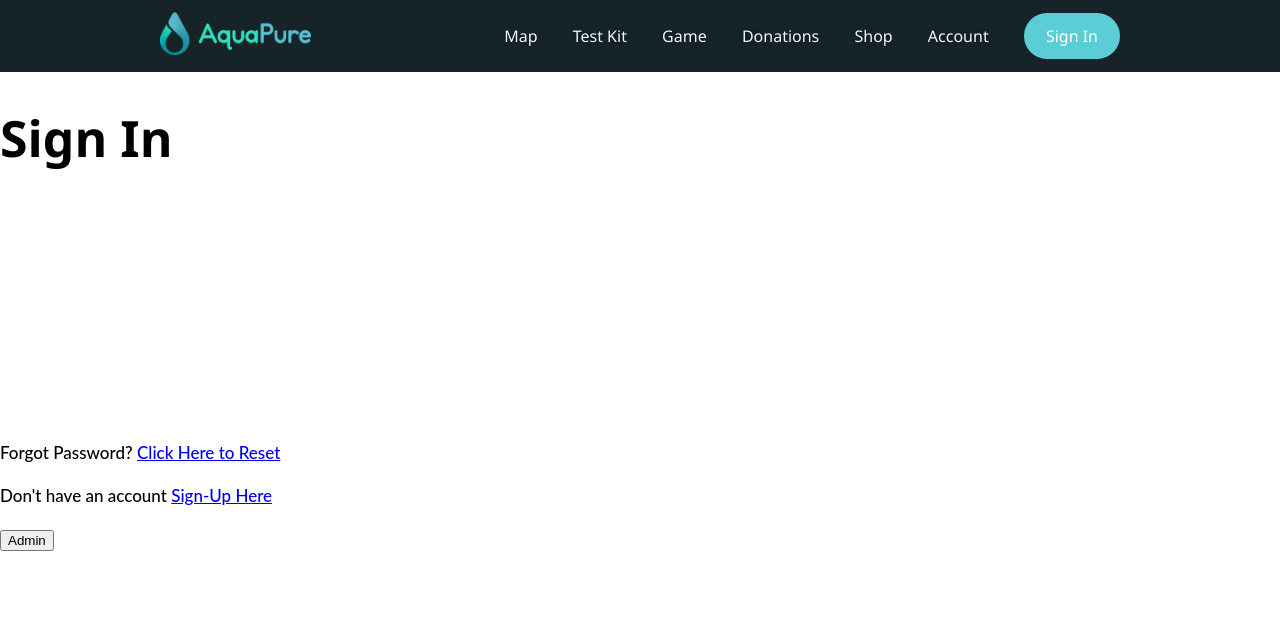
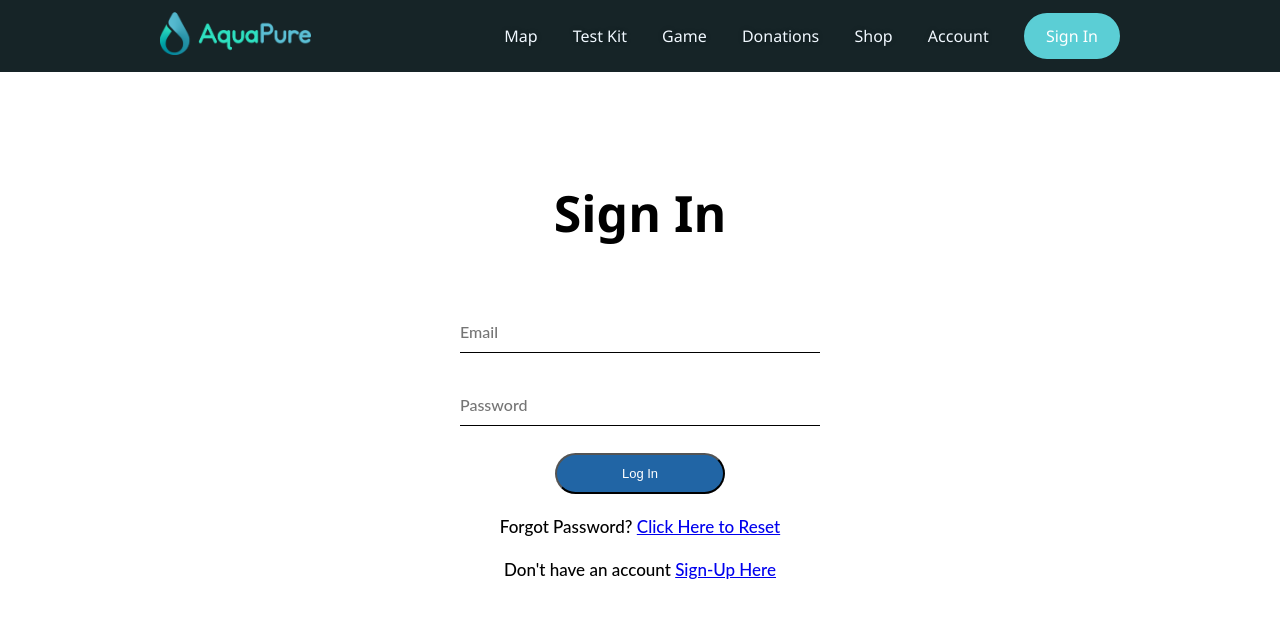
Before and after one commit to datMaul/AquaPure, a React (Create React App) app: page /accounts/login in a window 1280 px wide. Shown: the top 618 px of the page. Built offline with nearby package versions, Linux system fonts and the light colour scheme; what react-chatbot-kit would draw is missing.

Commit message:
SignIn for Eren (Scrum Master)

```diff
--- a/src/pages/accounts/signin/SignIn.css
+++ b/src/pages/accounts/signin/SignIn.css
@@ -1,32 +1,21 @@
-/* Page */
-.SignIn {
-    width: 100%;
-    height: auto;
-    flex-direction: row;
-    grid-template-columns: auto auto;
-}
-
-/* Form Div */
 .SignIn-Form-Content {
     display: flex;
     flex-direction: column;
     justify-content: center;
-	top: 1;
-	height: 100%;
-	transition: all 0.6s ease-in-out;
+    align-items: center;
+    height: 80vh;
 }
 
-/* Form */
-.Container-SignIn-Form {
+.SignIn-Form-Content>h1 {
     margin: 0;
-    position: relative;
-    -ms-transform: translate(-50%, -50%);
-    transform: translate(-50%, -50%);
+    text-align: center;
 }
 
-.Container-SignIn-Form #emailInput {
-    width: 350px;
+.input-text {
+    margin: 5px;
+    width: 360px;
     height: 35px;
+    padding: 20px 0px;
     background: transparent;
     border: 0;
     border-bottom: 1px solid #000000;
@@ -38,23 +27,8 @@
     font-weight: 500;
 }
 
-.Container-SignIn-Form #passwordInput {
-    width: 350px;
-    height: 35px;
-    background: transparent;
-    border: 0;
-    border-bottom: 1px solid #000000;
-    outline: none;
-    cursor: text;
-    color: #000000;
-    font-size: 16px;
-    font-family: 'Lato', sans-serif;
-    font-weight: 500;
-}
-
-/* Submit Button */
 .Container-SignIn-Form #submitButton {
-    display: inline-block;
+    display: block;
     background: #2165a5;
     color: #fff;
     text-decoration: none;
@@ -64,16 +38,18 @@
     -webkit-transition: all 0.3s;
     transition: all 0.3s;
     width: 170px;
+    margin: auto;
 }
 
-.Container-SignIn-Form #submitButton:hover {
+.Container-SignIn-Form #submitButton:hover{
     background: #fff;
     color: #2165a5;
     box-shadow: 0 4px 4px rgba(36, 168, 234, 0.32);
 }
 
 /* Forgot Password */
-.Container-ForgotPassword {
+.Container-ForgotPassword, .Container-SignUp {
+    text-align: center;
     font-family: 'Lato', sans-serif;
     font-weight: 500;
     font-size: 17px;
@@ -82,12 +58,15 @@
     padding: 0;
 }
 
-/* SignUp */
-.Container-SignUp {
-    font-family: 'Lato', sans-serif;
-    font-weight: 500;
-    font-size: 17px;
-    color: black;
-    margin: 0;
-    padding: 0;
+.Container-Admin {
+    position: absolute;
+    bottom: 0;
+    right: 0;
 }
+
+#adminButton {
+    background: #ffffff00;
+    padding: 20px;
+    border: 0;
+    color: #ffffff00;
+}
--- a/src/pages/accounts/signin/SignIn.js
+++ b/src/pages/accounts/signin/SignIn.js
@@ -46,6 +46,7 @@ export default function SignIn() {
             </p>
             <input
               type="email"
+              className="input-text"
               id="emailInput"
               name="eMail"
               placeholder="Email"
@@ -57,6 +58,7 @@ export default function SignIn() {
             <input
               type="password"
               id="passwordInput"
+              className="input-text"
               name="password"
               placeholder="Password"
               onChange={(e) => setPwd(e.target.value)}
@@ -69,10 +71,7 @@ export default function SignIn() {
               <label htmlFor="rememberMe"> Remember Me </label>
               <br /> <br />
             </div> */}
-            <button type="submit" id="submitButton">
-              {" "}
-              Log In{" "}
-            </button>
+            <button type="submit" id="submitButton">Log In</button>
           </div>
           <br />
           <div className="Container-ForgotPassword">
@@ -84,13 +83,13 @@ export default function SignIn() {
             <label for="SigningUp"> Don't have an account </label>
             <Link to="/accounts/signup"> Sign-Up Here</Link>
           </div>
+          <div className="Container-Admin">
+            <Link to="/admin">
+              <button id="adminButton"> Admin </button>
+            </Link>
+          </div>
         </form>
         <br />
-        <div className="Container-Admin">
-          <Link to="/admin">
-            <button id="adminButton"> Admin </button>
-          </Link>
-        </div>
       </div>
     </div>
   );
```
